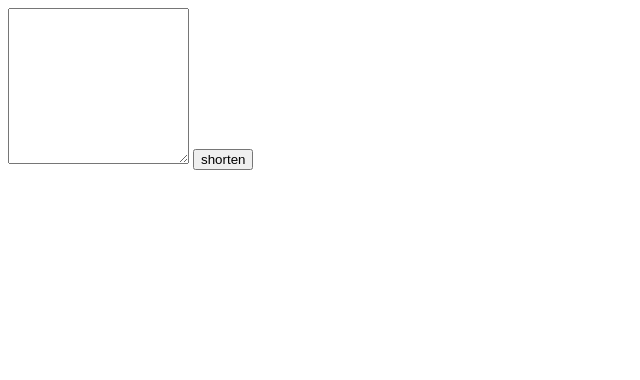
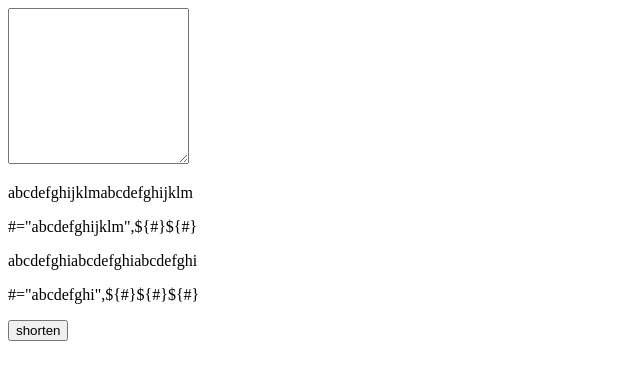
Before and after one commit to gemgames/gemgames.github.io, a plain HTML site: page shortener.html in a window 1280 px wide. Shown: the whole page, without its empty margins (0-640 px from the left). Drawn offline with Linux system fonts and the light colour scheme.

Commit message:
Update shortener.html

```diff
--- a/shortener.html
+++ b/shortener.html
@@ -2,7 +2,10 @@
 <html>
   <body>
     <textarea id="x" name="x" rows="10" cols="20"></textarea>
-
+    <p>abcdefghijklmabcdefghijklm</p>
+  <p>#="abcdefghijklm",${#}${#}</p>
+  <p>abcdefghiabcdefghiabcdefghi</p>
+      <p>#="abcdefghi",${#}${#}${#}</p>
     <button onclick="myFunction()">shorten</button>
 
     <script>
```
